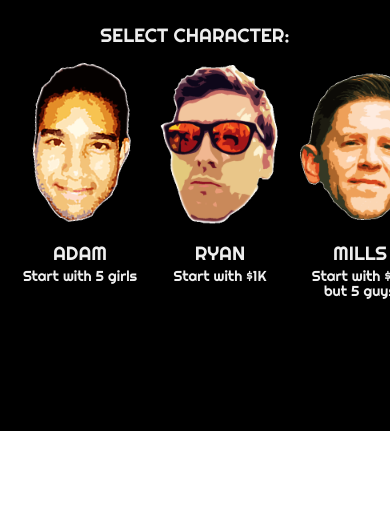
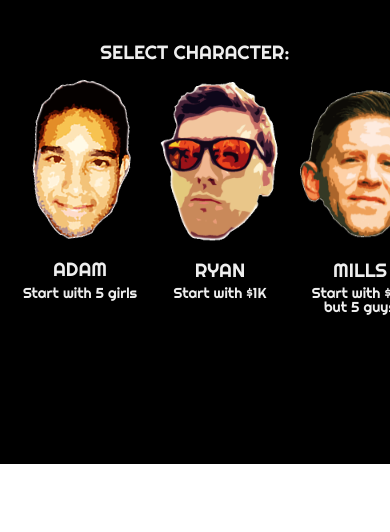
Before and after one commit to ktut/tableboyz, a plain HTML site: page index.html in a window 390 px wide. Shown: the part 312-844 px from the top of the page. Drawn offline with nearby package versions, Linux system fonts and the light colour scheme; a web font is replaced by a local one.

Commit message:
modify base height

```diff
--- a/clubgame.css
+++ b/clubgame.css
@@ -86,7 +86,7 @@ a {
         height: 88vh;
     }
     #game {
-        height: 88vh;
+        height: 92vh;
     }
 }
 
```
